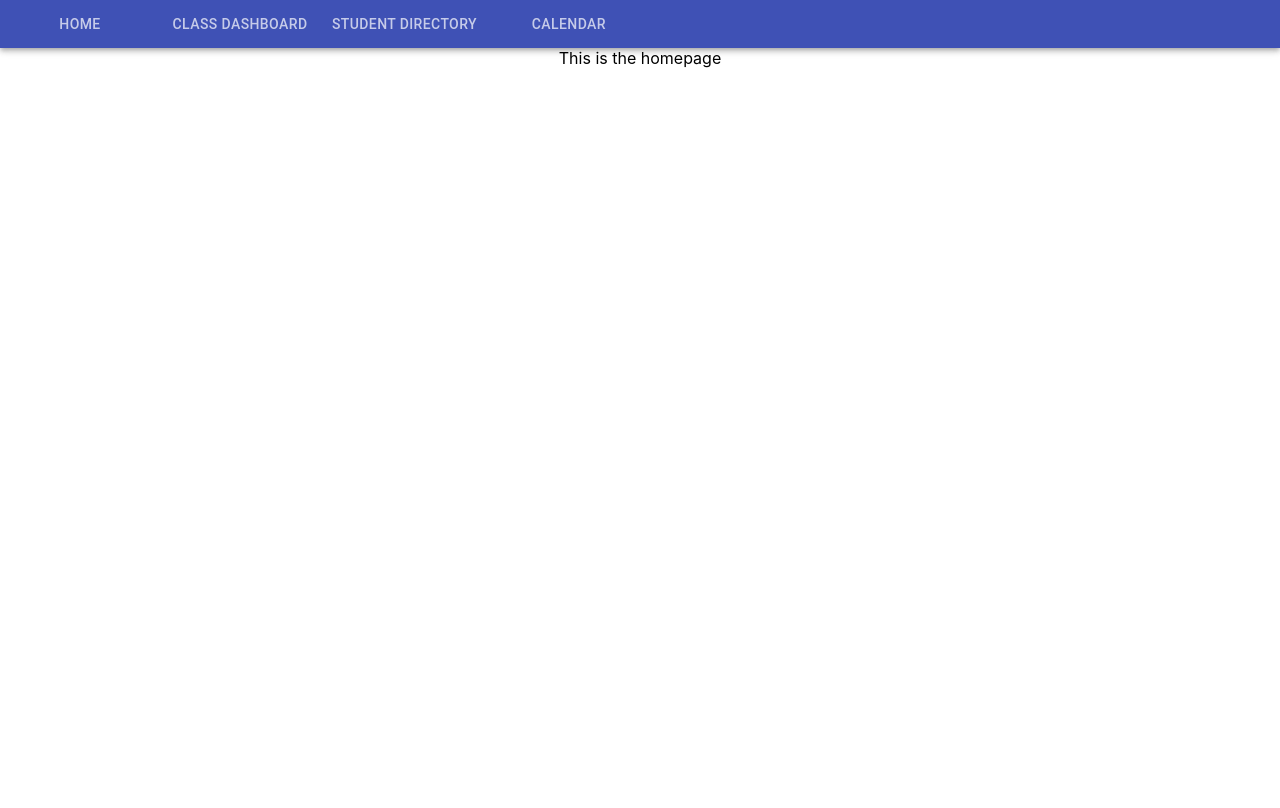
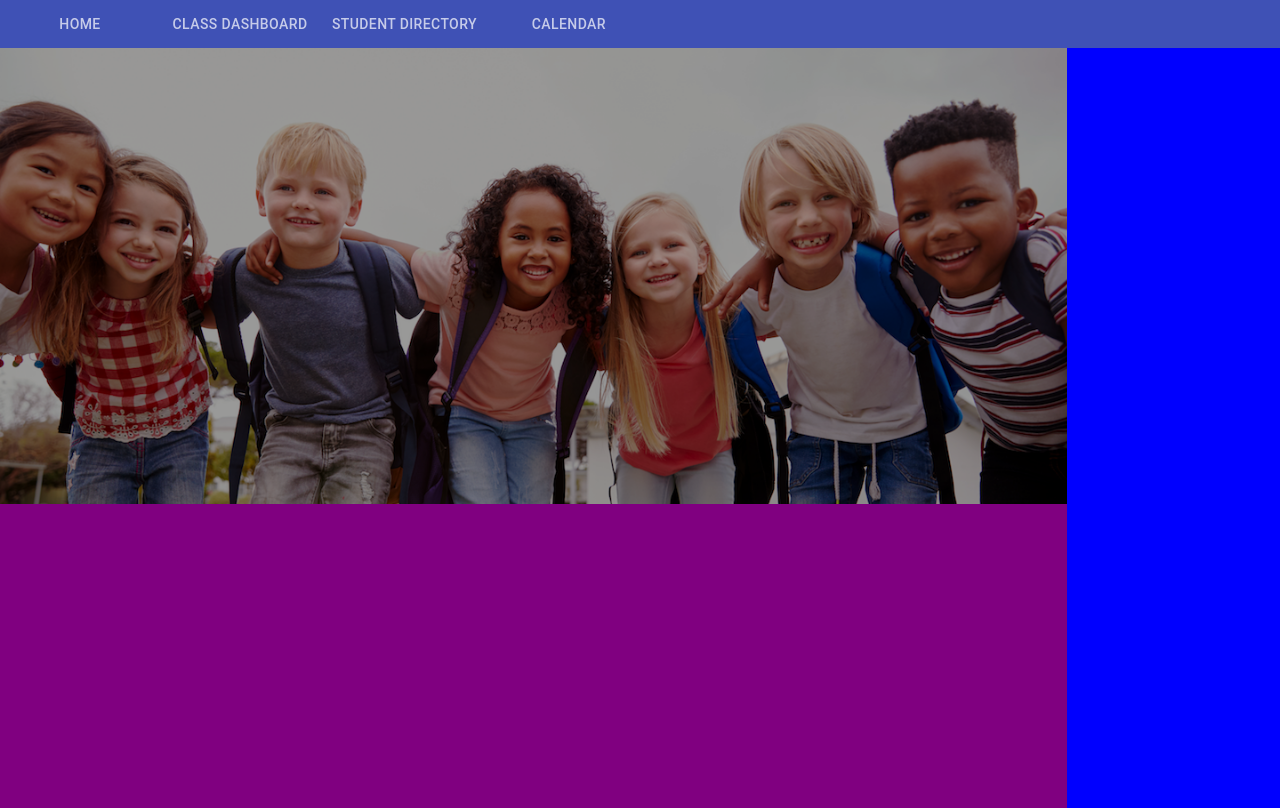
Before and after one commit to las3qj/tje-dashboard, a React (Create React App) app: page / in a window 1280 px wide. Built offline with nearby package versions, Linux system fonts and the light colour scheme.

Commit message:
basic outline

```diff
--- a/src/components/HomePage.js
+++ b/src/components/HomePage.js
@@ -1,11 +1,56 @@
 import NavBar from "./NavBar"
-import AppBar from '@material-ui/core/AppBar';
+import { makeStyles } from '@material-ui/core/styles';
+import background from './background.png'
+import Card from '@material-ui/core/Card';
+
+const useStyles = makeStyles((theme) => ({
+    container: {
+        display: "flex",
+        minHeight: "95vh"
+    },
+    main: {
+        display: "flex",
+        flexDirection: "column",
+        flex: 5,
+        backgroundColor: "black"
+    },
+    contact: {
+        flex: 1,
+        backgroundColor: "blue"
+    },
+    image: {
+        flex: 1.5,
+
+        backgroundImage: `url(${background})`,
+        backgroundSize: "cover",
+        opacity: 0.6,
+
+
+    },
+    mission: {
+        flex: 1,
+        backgroundColor: "purple"
+    }
+
+}));
 
 export default function HomePage() {
+    const classes = useStyles();
     return (
         <div>
             <NavBar />
-        This is the homepage
+            <div className={classes.container}>
+                <div className={classes.main}>
+                    <div className={classes.image}>
+
+                    </div>
+                    <div className={classes.mission}>
+
+                    </div>
+                </div>
+                <div className={classes.contact}>
+                </div>
+            </div>
         </div>
     )
 
```
Also changed, not shown: src/components/background.png (added).
